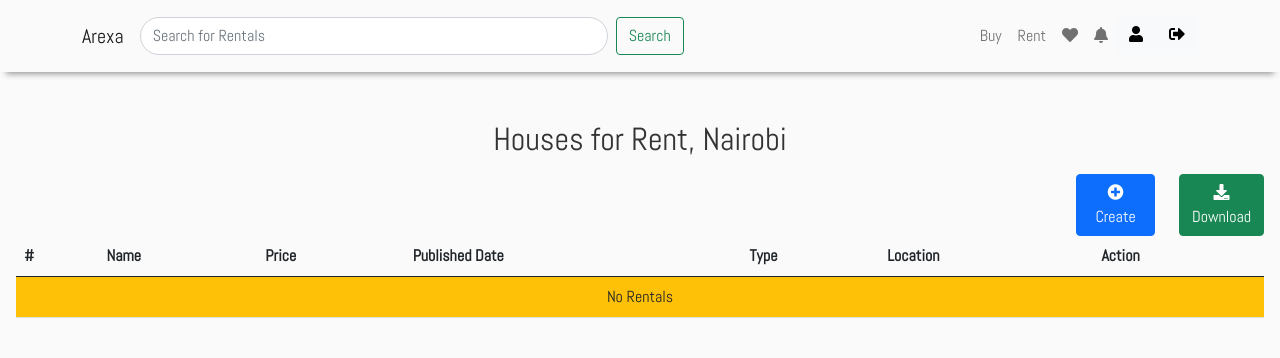
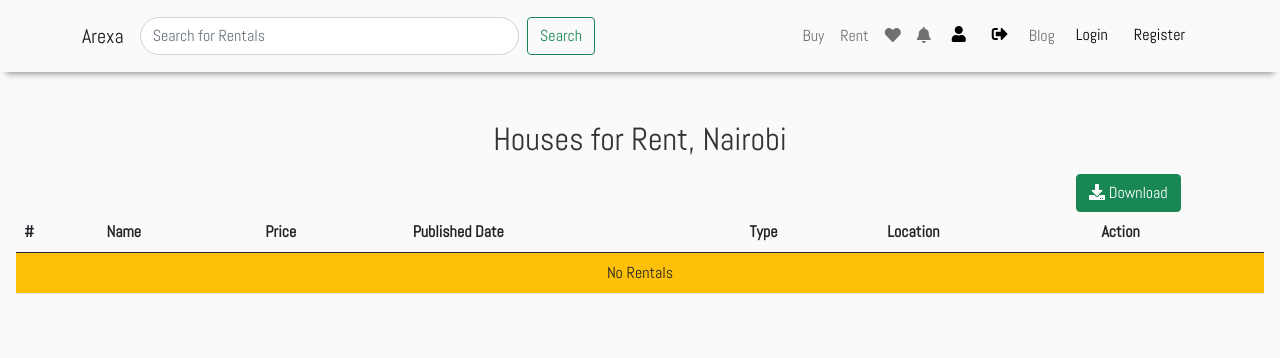
Before and after one commit to OkothPius/Rentals, a Django app: template backend/templates/core/index.html in a window 1280 px wide. Shown: the top 358 px of the page. Run offline with Django 3.2, Linux system fonts and the light colour scheme; the template is opened without the code that fills it, so the values that code supplies are empty; the visitor is signed in with stand-in values (Sample User, id 1); parts of the project's set-up code (start-up, migrations or seed data) failed here and were passed over.

Commit message:
feat: update

```diff
--- a/backend/templates/core/header.html
+++ b/backend/templates/core/header.html
@@ -20,7 +20,6 @@
 
     <div class="collapse navbar-collapse" id="navmenu">
       <ul class="navbar-nav ms-auto">
-        {% if user.is_authenticated %}
           <li class="nav-item">
             <a href="#" class="nav-link">Buy</a>
           </li>
@@ -34,22 +33,20 @@
             <a href="#" class="nav-link"><i class="fa fa-bell"></i></a>
           </li>
           <li class="nav-item">
-            <a href="{% url 'profile' %}" class="btn btn-light"><i class="fas fa-user"></i></a>
+            <a href="#" class="btn btn-light"><i class="fas fa-user"></i></a>
           </li>
           <li>
-            <a href="{% url 'logout' %}" class="btn btn-light"><i class="fas fa-sign-out-alt"></i></a>
+            <a href="#" class="btn btn-light"><i class="fas fa-sign-out-alt"></i></a>
           </li>
-        {% else %}
           <li class="nav-item">
             <a href="#" class="nav-link">Blog</a>
           </li>
           <li class="nav-item">
-            <a href="{% url 'login' %}" class="btn btn-light">Login</a>
+            <a href="#" class="btn btn-light">Login</a>
           </li>
           <li class="nav-item">
-            <a href="{% url 'register' %}" class="btn btn-light">Register</a>
+            <a href="#" class="btn btn-light">Register</a>
           </li>
-        {% endif %}
       </ul>
     </div>
   </div>
--- a/backend/templates/core/index.html
+++ b/backend/templates/core/index.html
@@ -8,9 +8,12 @@
   <div class="row">
     <div class="col-md-10">
     </div>
+
+    {% if user.is_agent == user  %}
       <div class="col-md">
         <a href="{% url 'rental-create' %}" class="btn btn-primary float-left"><i class="fas fa-plus-circle"></i> Create</a>
       </div>
+    {% endif %}
 
     <div class="col-md">
       <a href="{% url 'download' %}" class="btn btn-success float-right"><i class="fas fa-download"></i> Download</a>
@@ -38,10 +41,13 @@
         <td>{{house.pub_date}}</td>
         <td>{{house.type}}</td>
         <td>{{house.location}}</td>
+
+        {% if user.is_agent == user  %}
           <td>
             <a class="btn btn-primary btn-sm mt-1 mb-1"href="{% url 'rental-update' house.id %}"><i class="fas fa-pen"></i> Update</a>
             <a class="btn btn-danger btn-sm mt-1 mb-1"href="{% url 'rental-delete' house.id %}"><i class="fas fa-trash-alt"></i> Delete</a>
           </td>
+        {% endif %}
       </tr>
     {% empty %}
       <tr>
```
Lines whose indentation alone changed are shown as unchanged.
